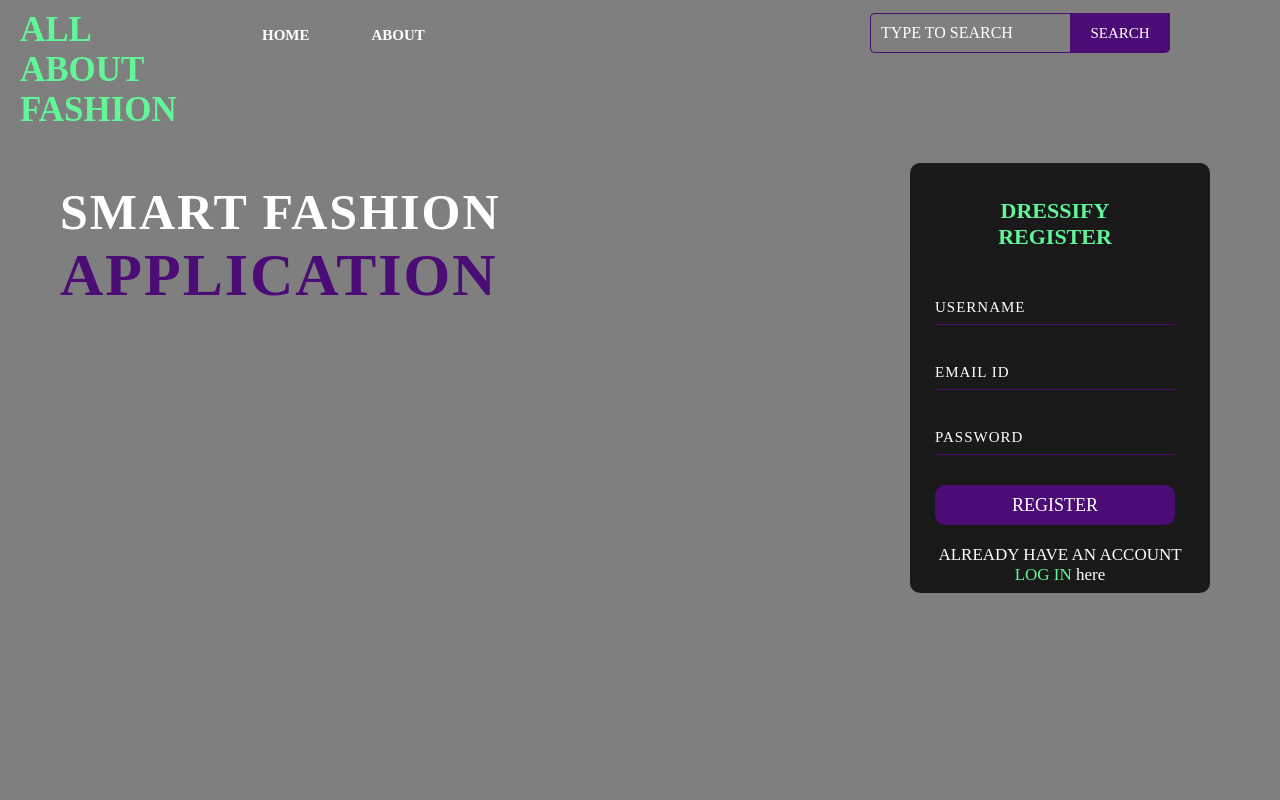
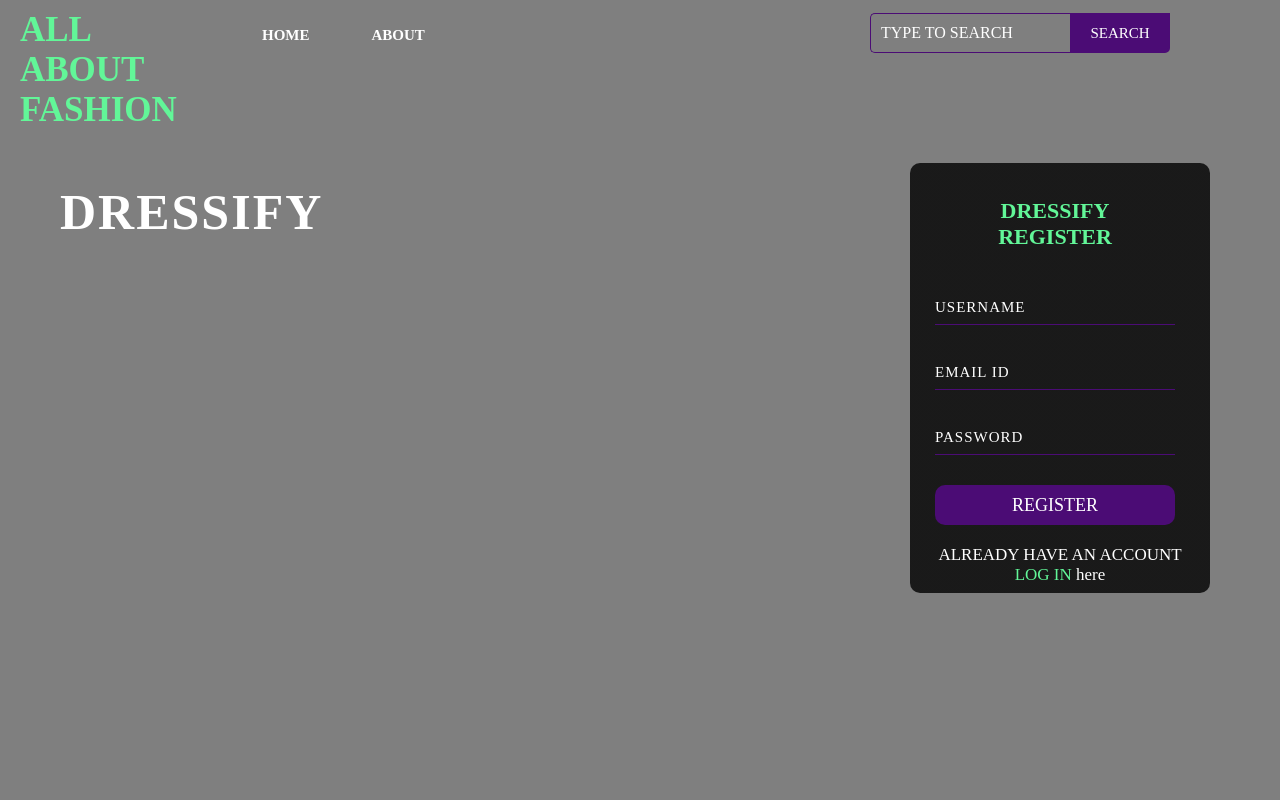
Before and after one commit to IBM-EPBL/IBM-Project-49183-1660816560, a Flask app: template Project Development Phase/sprint-1/Templates/register.html in a window 1280 px wide. Run offline with Flask 2, Linux system fonts and the light colour scheme; the template is opened without the code that fills it, so the values that code supplies are empty.

Commit message:
Update register.html

```diff
--- a/Project Development Phase/sprint-1/Templates/register.html
+++ b/Project Development Phase/sprint-1/Templates/register.html
@@ -286,7 +286,7 @@ ul li a:hover{
             </div>
 
             <div class="content">
-                <h1>SMART FASHION <br><span>APPLICATION</span></h1>
+                <h1>DRESSIFY</h1>
 
                     <div class="form">
                         <h2>DRESSIFY REGISTER</h2>
```
